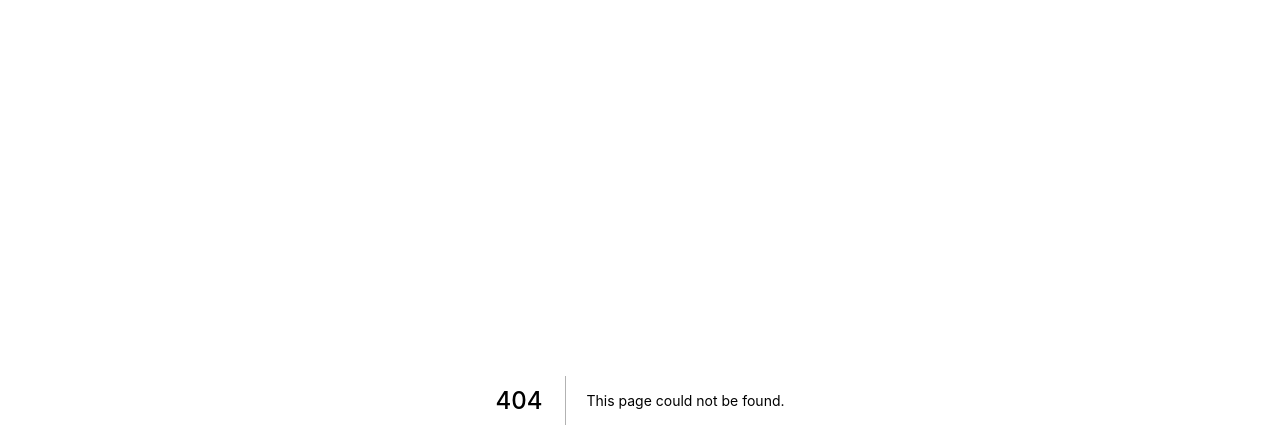
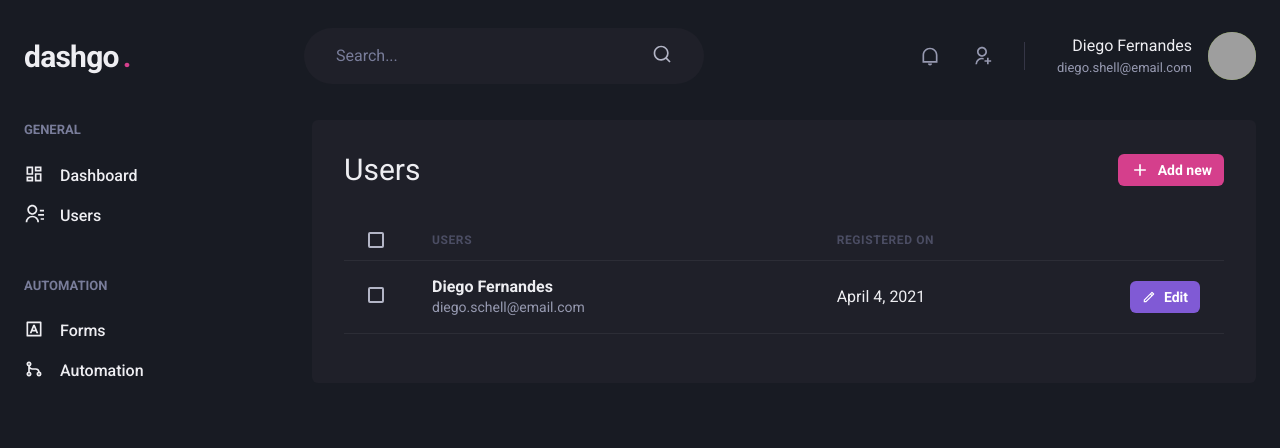
Before and after one commit to renandf/rocketseat-dashgo, a Next.js app: page /users in a window 1280 px wide. Before the commit this address had no page. Shown: the top 448 px of the page. Built offline with nearby package versions, Linux system fonts and the light colour scheme; grey boxes are pictures that could not be loaded.

Commit message:
feat: Create static users table

```diff
--- a/src/pages/dashboard.tsx
+++ b/src/pages/dashboard.tsx
@@ -41,7 +41,7 @@ const options = {
       '2021-03-21T00:00:00.000Z',
       '2021-03-22T00:00:00.000Z',
       '2021-03-23T00:00:00.000Z',
-      '2021-03-24T00:00:00.000Z',
+      '2021-03-24T00:00:00.000Z'
     ]
   },
   fill: {
--- /dev/null
+++ b/src/pages/users/index.tsx
@@ -0,0 +1,68 @@
+import { Box, Flex, Heading, Button, Icon, Text, Table, Thead, Tbody, Tr, Th, Td, Checkbox } from "@chakra-ui/react";
+import { RiAddLine, RiPencilLine } from "react-icons/ri";
+import { Header } from "../../components/Header";
+import { Sidebar } from "../../components/Sidebar";
+
+export default function UserList() {
+  return (
+    <Box>
+      <Header />
+
+      <Flex w="100%" my="6" maxW={1480} mx="auto" px="6">
+        <Sidebar />
+
+        <Box flex="1" borderRadius="md" bg="gray.800" p="8">
+          <Flex mb="8" justify="space-between" align="center">
+            <Heading size="lg" fontWeight="normal">Users</Heading>
+
+            <Button
+              as="a"
+              size="sm"
+              fontSize="sm"
+              colorScheme="pink"
+              leftIcon={<Icon as={RiAddLine} fontSize="20" />}
+            >
+              Add new
+            </Button>
+          </Flex>
+
+          <Table colorScheme="whiteAlpha">
+            <Thead>
+              <Tr>
+                <Th px="6" color="gray.300" width="8">
+                  <Checkbox colorScheme="pink" />
+                </Th>
+                <Th>Users</Th>
+                <Th>Registered on</Th>
+                <Th w="8"></Th>
+              </Tr>
+            </Thead>
+            <Tbody>
+              <Tr>
+                <Td px="6"><Checkbox colorScheme="pink" /></Td>
+                <Td>
+                  <Box>
+                    <Text fontWeight="bold">Diego Fernandes</Text>
+                    <Text fontSize="sm" color="gray.300">diego.schell@email.com</Text>
+                  </Box>
+                </Td>
+                <Td>April 4, 2021</Td>
+                <Td>
+                  <Button
+                    as="a"
+                    size="sm"
+                    fontSize="sm"
+                    colorScheme="purple"
+                    leftIcon={<Icon as={RiPencilLine} />}
+                  >
+                    Edit
+                  </Button>
+                </Td>
+              </Tr>
+            </Tbody>
+          </Table>
+        </Box>
+      </Flex>
+    </Box>
+  )
+}
```
